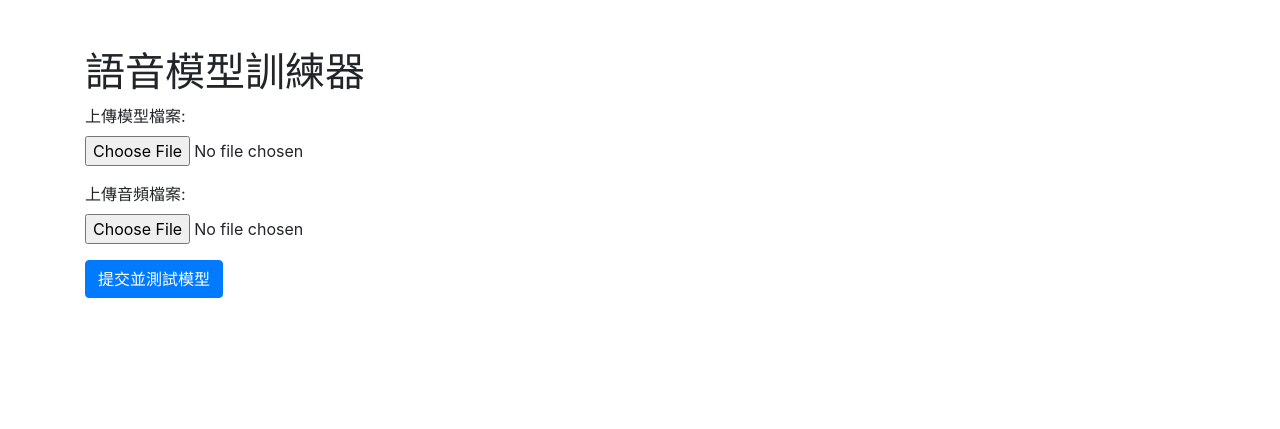
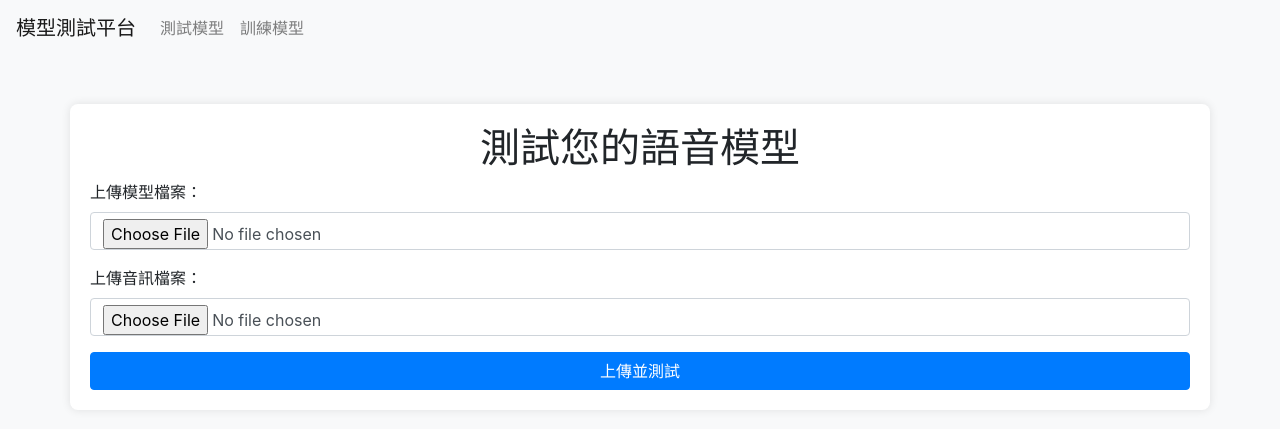
Before and after one commit to oinktech/Voice-Model-Trainer, a Flask app: page / in a window 1280 px wide. Shown: the top 429 px of the page. Run offline with Flask 3, Linux system fonts and the light colour scheme; some libraries are stand-ins or nearby versions.

Commit message:
Update index.html

```diff
--- a/templates/index.html
+++ b/templates/index.html
@@ -1,35 +1,70 @@
 <!DOCTYPE html>
-<html lang="zh-Hant">
+<html lang="zh-TW">
 <head>
     <meta charset="UTF-8">
     <meta name="viewport" content="width=device-width, initial-scale=1.0">
-    <title>語音模型訓練器</title>
+    <title>測試模型</title>
     <link rel="stylesheet" href="https://stackpath.bootstrapcdn.com/bootstrap/4.5.2/css/bootstrap.min.css">
+    <style>
+        body {
+            background-color: #f8f9fa;
+        }
+        .container {
+            background-color: white;
+            border-radius: 8px;
+            padding: 20px;
+            box-shadow: 0 0 10px rgba(0, 0, 0, 0.1);
+        }
+    </style>
 </head>
 <body>
-    <div class="container">
-        <h1 class="mt-5">語音模型訓練器</h1>
-        {% with messages = get_flashed_messages(with_categories=true) %}
-          {% if messages %}
-            {% for category, message in messages %}
-              <div class="alert alert-{{ category }}">{{ message }}</div>
-            {% endfor %}
-          {% endif %}
-        {% endwith %}
+    <nav class="navbar navbar-expand-lg navbar-light bg-light">
+        <a class="navbar-brand" href="#">模型測試平台</a>
+        <button class="navbar-toggler" type="button" data-toggle="collapse" data-target="#navbarNav" aria-controls="navbarNav" aria-expanded="false" aria-label="Toggle navigation">
+            <span class="navbar-toggler-icon"></span>
+        </button>
+        <div class="collapse navbar-collapse" id="navbarNav">
+            <ul class="navbar-nav">
+                <li class="nav-item">
+                    <a class="nav-link" href="/">測試模型</a>
+                </li>
+                <li class="nav-item">
+                    <a class="nav-link" href="/train">訓練模型</a>
+                </li>
+            </ul>
+        </div>
+    </nav>
+
+    <div class="container mt-5">
+        <h1 class="text-center">測試您的語音模型</h1>
         <form method="POST" enctype="multipart/form-data">
             <div class="form-group">
-                <label for="model">上傳模型檔案:</label>
-                <input type="file" class="form-control-file" name="model" required>
+                <label for="model">上傳模型檔案：</label>
+                <input type="file" name="model" class="form-control" required>
             </div>
             <div class="form-group">
-                <label for="audio_file">上傳音頻檔案:</label>
-                <input type="file" class="form-control-file" name="audio_file" required>
+                <label for="audio_file">上傳音訊檔案：</label>
+                <input type="file" name="audio_file" class="form-control" required>
             </div>
-            <button type="submit" class="btn btn-primary">提交並測試模型</button>
+            <button type="submit" class="btn btn-primary btn-block">上傳並測試</button>
         </form>
+
+        {% with messages = get_flashed_messages(with_categories=true) %}
+            {% if messages %}
+                {% for category, message in messages %}
+                    <div class="alert alert-{{ category }}">{{ message }}</div>
+                {% endfor %}
+            {% endif %}
+        {% endwith %}
+
+        {% if transcription %}
+            <h4>轉錄結果:</h4>
+            <p>{{ transcription }}</p>
+        {% endif %}
     </div>
+
     <script src="https://code.jquery.com/jquery-3.5.1.slim.min.js"></script>
-    <script src="https://cdn.jsdelivr.net/npm/@popperjs/core@2.9.2/dist/umd/popper.min.js"></script>
+    <script src="https://cdn.jsdelivr.net/npm/@popperjs/core@2.11.6/dist/umd/popper.min.js"></script>
     <script src="https://stackpath.bootstrapcdn.com/bootstrap/4.5.2/js/bootstrap.min.js"></script>
 </body>
 </html>
```
